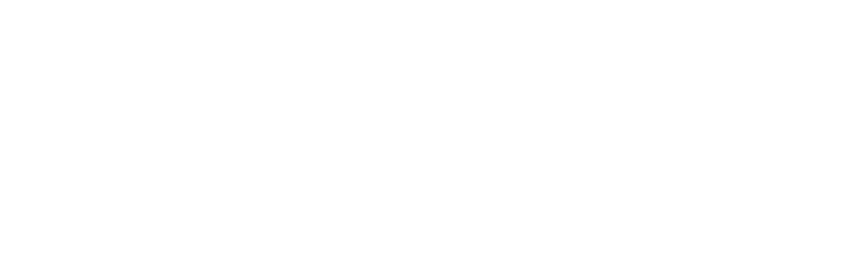
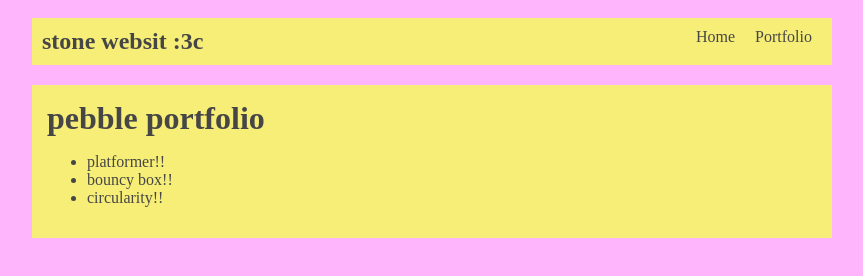
Before and after one commit to JackStone9731/JackStone9731.github.io, a plain HTML site: page portfolio.html in a window 1280 px wide. Shown: the whole page, without its empty margins (208-1071 px from the left). Drawn offline with Linux system fonts and the light colour scheme.

Commit message:
portfolio page

```diff
--- a/fsd-projects/platformer/platformer.js
+++ b/fsd-projects/platformer/platformer.js
@@ -27,7 +27,7 @@ $(function () {
     //////////////////////////////////
 
     // TODO 1 - Enable the Grid
-    // toggleGrid();
+    toggleGrid();
 
 
     // TODO 2 - Create Platforms
--- a/portfolio.html
+++ b/portfolio.html
@@ -0,0 +1,42 @@
+<!DOCTYPE html>
+<html>
+  <head>
+    <title>epik Websirt Thang!!!!!!</title>
+    <link rel="stylesheet" href="style.css" />
+  </head>
+
+  <body>
+    <!-- All content goes here -->
+    <div id="all-contents">
+        <nav>
+            <h1>stone websit :3c</h1>
+            <ul id="nav-ul">
+                <li class="nav-li">
+                    <a href="index.html">Home</a>
+                  </li>
+                  <li class="nav-li">
+                    <a href="portfolio.html">Portfolio</a>
+                  </li>
+
+            </ul>
+        </nav>
+
+        <main>
+            <div class="content">
+              <h1>pebble portfolio</h1>
+              <ul id="portfolio">
+                <li>
+                    <a href="fsd-projects/platformer/">platformer!!</a>
+                  </li>
+                  <li>
+                    <a href="fsd-projects/bouncing-box/">bouncy box!!</a>
+                  </li>
+                  <li>
+                    <a href="fsd-projects/circularity/">circularity!!</a>
+                  </li>
+              </ul>
+            </div>
+        </main>
+    </div>
+  </body>
+</html>
```
Also changed, not shown: index.html (+9 -9 lines).
